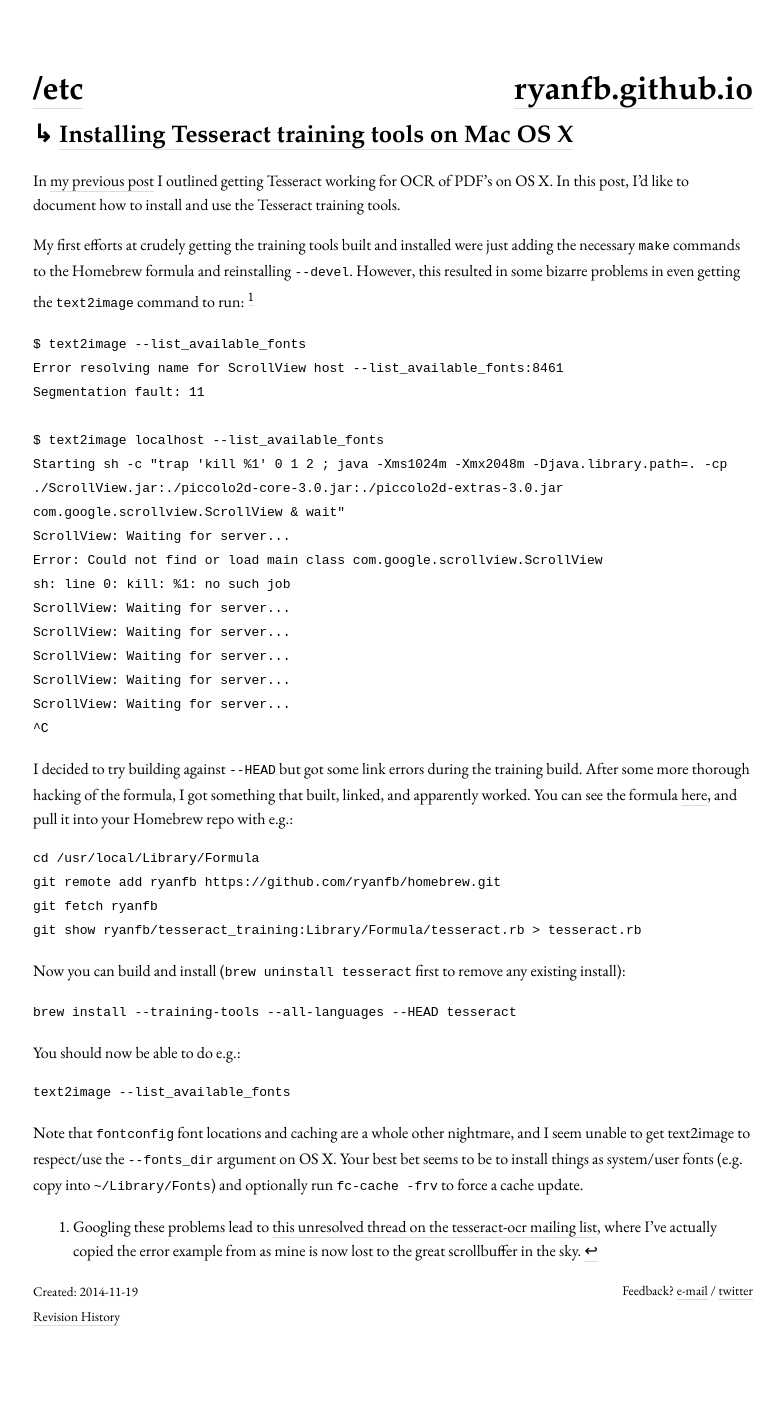
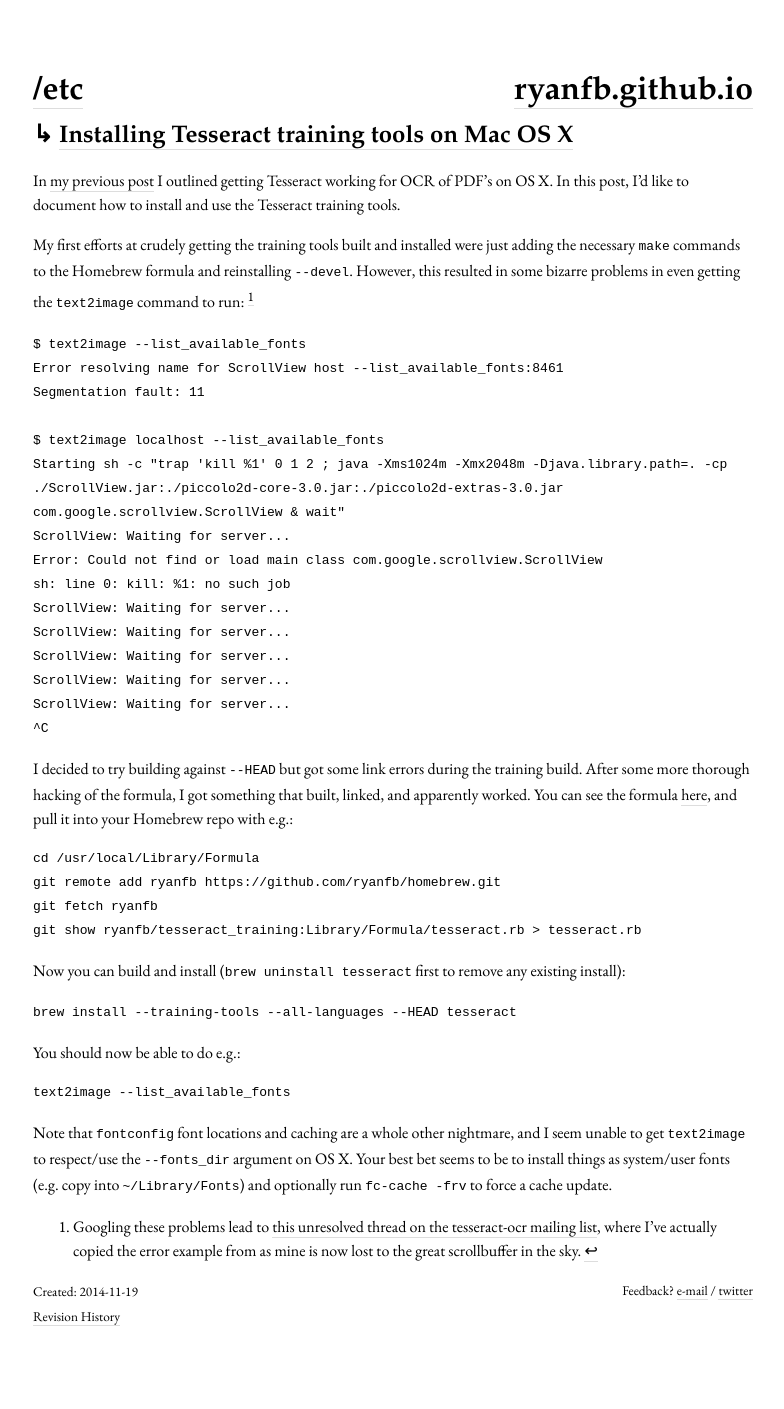
Before and after one commit to ryanfb/etc, a Jekyll site: the page built from _posts/2014-11-19-installing_tesseract_training_tools_on_mac_os_x.md, in a window 1280 px wide. Shown: the whole page, without its empty margins (247-1031 px from the left). Built offline with Jekyll 4.4.1, drawn with Linux system fonts in a browser that asks for light colours.

Commit message:
Code span text2image

```diff
--- a/_posts/2014-11-19-installing_tesseract_training_tools_on_mac_os_x.md
+++ b/_posts/2014-11-19-installing_tesseract_training_tools_on_mac_os_x.md
@@ -37,6 +37,6 @@
 
     text2image --list_available_fonts
 
-Note that `fontconfig` font locations and caching are a whole other nightmare, and I seem unable to get text2image to respect/use the `--fonts_dir` argument on OS X. Your best bet seems to be to install things as system/user fonts (e.g. copy into `~/Library/Fonts`) and optionally run `fc-cache -frv` to force a cache update.
+Note that `fontconfig` font locations and caching are a whole other nightmare, and I seem unable to get `text2image` to respect/use the `--fonts_dir` argument on OS X. Your best bet seems to be to install things as system/user fonts (e.g. copy into `~/Library/Fonts`) and optionally run `fc-cache -frv` to force a cache update.
 
 [^scrollview]: Googling these problems lead to [this unresolved thread on the tesseract-ocr mailing list](https://groups.google.com/forum/#!topic/tesseract-ocr/wdTWg7Qkb_g), where I've actually copied the error example from as mine is now lost to the great scrollbuffer in the sky.
```
